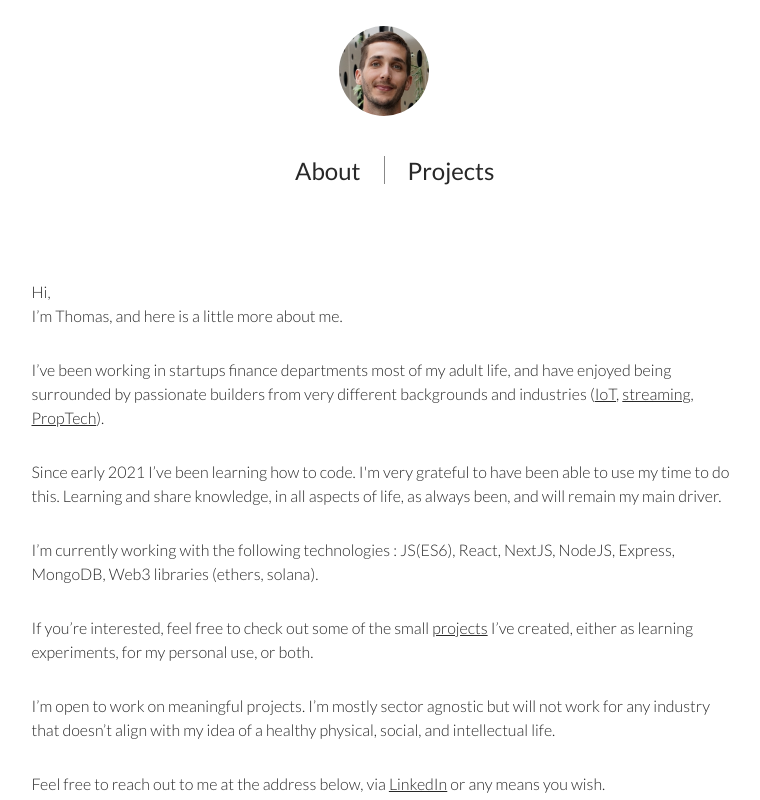
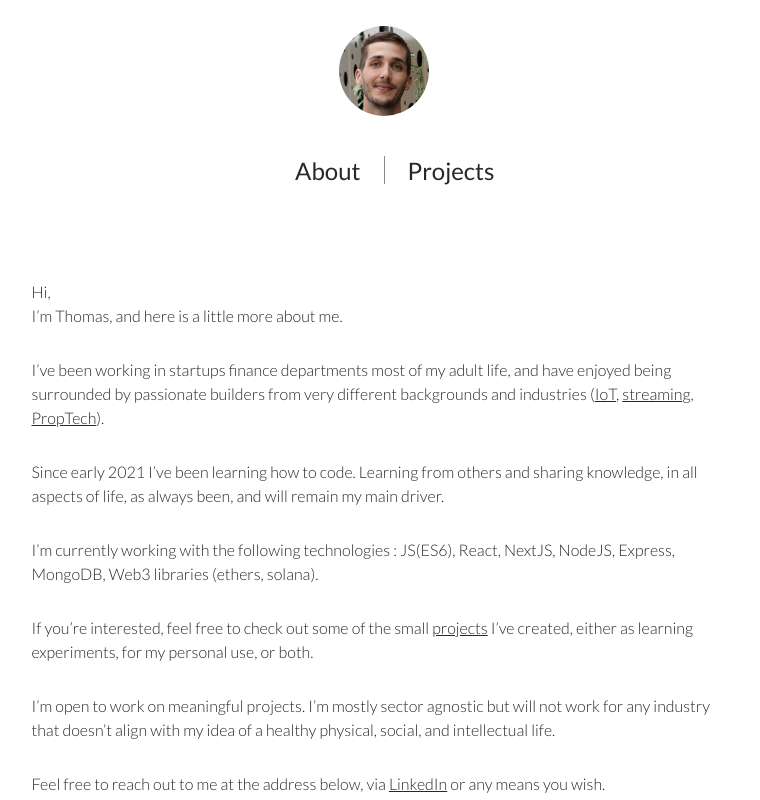
Before and after one commit to thomas-labrusse/personal-website, a Next.js app: page / in a window 1280 px wide. Shown: the top 800 px of the page, without its empty margins (256-1016 px from the left). Built offline with nearby package versions, Linux system fonts and the light colour scheme.

Commit message:
content update

```diff
--- a/components/about/About.jsx
+++ b/components/about/About.jsx
@@ -38,10 +38,9 @@ const About = () => {
 			</p>
 			<p>
 				<span>
-					Since early 2021 I’ve been learning how to code. I'm very grateful to
-					have been able to use my time to do this. Learning and share
-					knowledge, in all aspects of life, as always been, and will remain my
-					main driver.
+					Since early 2021 I’ve been learning how to code. Learning from others
+					and sharing knowledge, in all aspects of life, as always been, and
+					will remain my main driver.
 				</span>
 			</p>
 			<p>
```
